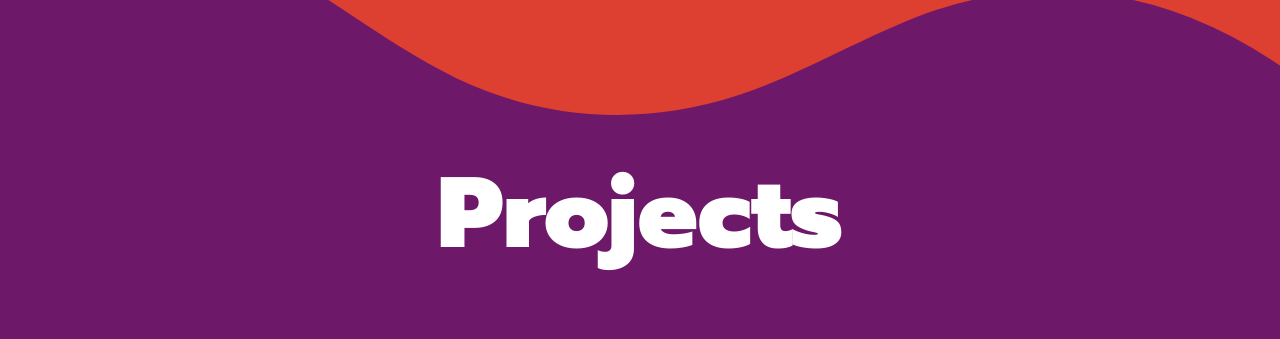
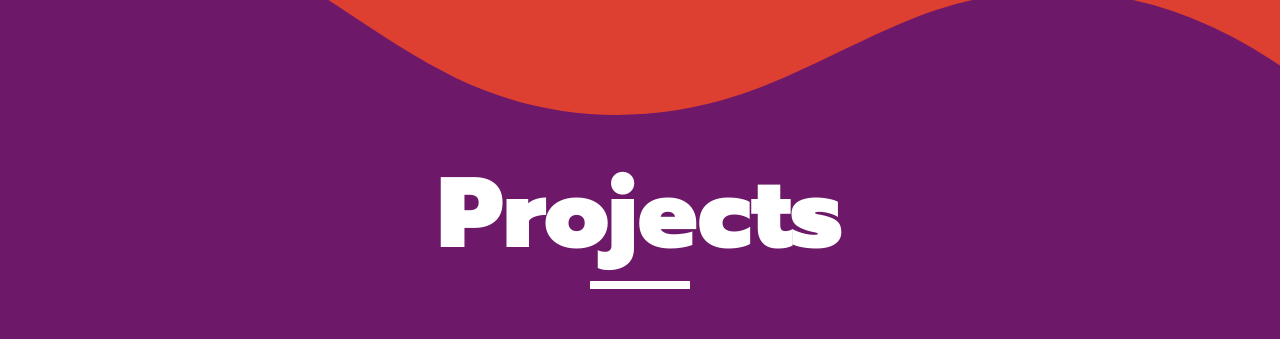
Before and after one commit to Nims93/Old-Portfolio-Site, a React (Create React App) app: page / in a window 1280 px wide. Shown: the part 920-1259 px from the top of the page. Built offline with nearby package versions, Linux system fonts and the light colour scheme.

Commit message:
media query breakpoints redone

```diff
--- a/src/styles/Projects.scss
+++ b/src/styles/Projects.scss
@@ -7,6 +7,23 @@
     font-size: 4.5em;
     margin-top: 2em;
     text-align: center;
+    position: relative;
+
+    &:after {
+      content: '';
+      position: absolute;
+      bottom: 0;
+      left: 50%;
+      transform: translateX(-50%);
+      height: 0.08em;
+      width: 1em;
+      background-color: white;
+    }
+
+    @media (min-width: 767px) {
+      margin-top: 2em;
+      font-size: 10em;
+    }
   }
 
   .projects-internal-wrapper {
@@ -14,8 +31,20 @@
     margin: auto;
     text-align: center;
 
+    @media (min-width: 767px) {
+      display: flex;
+      flex-flow: row wrap;
+      justify-content: center;
+      align-items: flex-start;
+      gap: 8em;
+    }
+
     .project:first-of-type {
       margin-top: 6em;
+
+      @media (min-width: 767px) {
+        margin-top: 0;
+      }
     }
 
     .project:last-of-type {
@@ -25,12 +54,22 @@
     .project {
       margin: 8em 0;
 
+      @media (min-width: 767px) {
+        width: 500px;
+        height: auto;
+        margin: 0;
+      }
+
       a.title-live-link {
         text-decoration: none;
         h3 {
           font-size: 2.3em;
           color: white;
           text-decoration: underline;
+
+          @media (min-width: 767px) {
+            font-size: 3.5em;
+          }
         }
       }
 
@@ -44,6 +83,10 @@
         display: block;
         font-size: 1.7em;
         color: white;
+
+        @media (min-width: 767px) {
+          font-size: 1.5em;
+        }
       }
 
       p.description {
@@ -66,6 +109,10 @@
       display: block;
       width: calc(100% + 1.3px);
       height: 120px;
+
+      @media (min-width: 767px) {
+        height: 230px;
+      }
     }
 
     .shape-fill {
@@ -82,56 +129,56 @@
   // }
 }
 
-@media (min-width: 400px) {
-}
+// @media (min-width: 400px) {
+// }
 
-@media (min-width: 767px) {
-  #projects {
-    h2 {
-      margin-top: 2em;
-      font-size: 10em;
-    }
+// @media (min-width: 767px) {
+//   #projects {
+//     h2 {
+//       margin-top: 2em;
+//       font-size: 10em;
+//     }
 
-    .projects-internal-wrapper {
-      display: flex;
-      flex-flow: row wrap;
-      justify-content: center;
-      align-items: flex-start;
-      gap: 8em;
+//     .projects-internal-wrapper {
+//       display: flex;
+//       flex-flow: row wrap;
+//       justify-content: center;
+//       align-items: flex-start;
+//       gap: 8em;
 
-      .project:first-of-type {
-        margin-top: 0;
-        // transform: translateX(-50%);
-      }
+//       .project:first-of-type {
+//         margin-top: 0;
+//         transform: translateX(-50%);
+//       }
 
-      .project {
-        width: 500px;
-        height: auto;
-        margin: 0;
+//       .project {
+//         width: 500px;
+//         height: auto;
+//         margin: 0;
 
-        a.title-live-link {
-          h3 {
-            font-size: 3.5em;
-          }
-        }
+//         a.title-live-link {
+//           h3 {
+//             font-size: 3.5em;
+//           }
+//         }
 
-        video {
-        }
+//         video {
+//         }
 
-        a.live-link,
-        a.sourcecode-link {
-          font-size: 1.5em;
-        }
+//         a.live-link,
+//         a.sourcecode-link {
+//           font-size: 1.5em;
+//         }
 
-        p.description {
-        }
-      }
-    }
+//         p.description {
+//         }
+//       }
+//     }
 
-    .wave-container {
-      svg {
-        height: 230px;
-      }
-    }
-  }
-}
+//     .wave-container {
+//       svg {
+//         height: 230px;
+//       }
+//     }
+//   }
+// }
```
